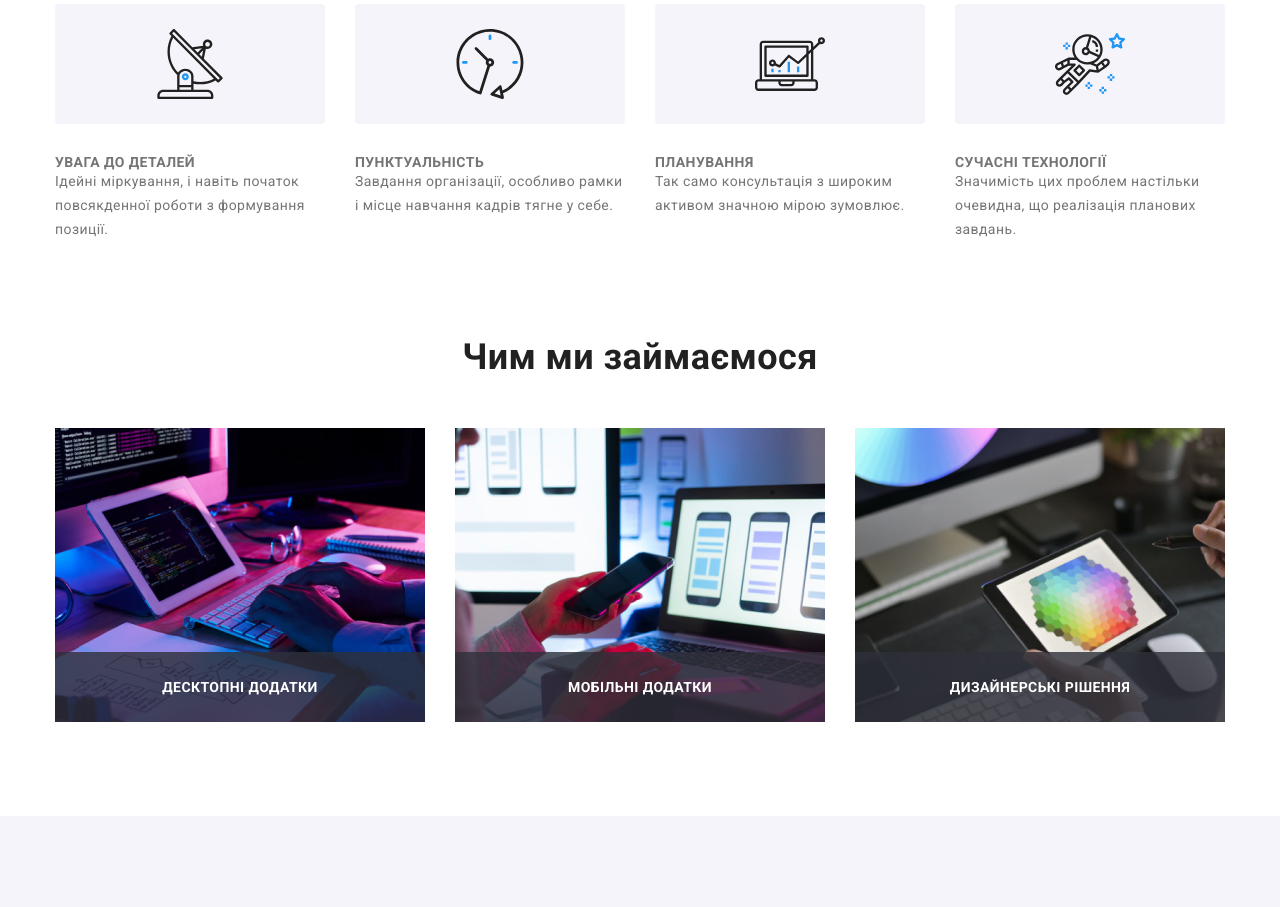
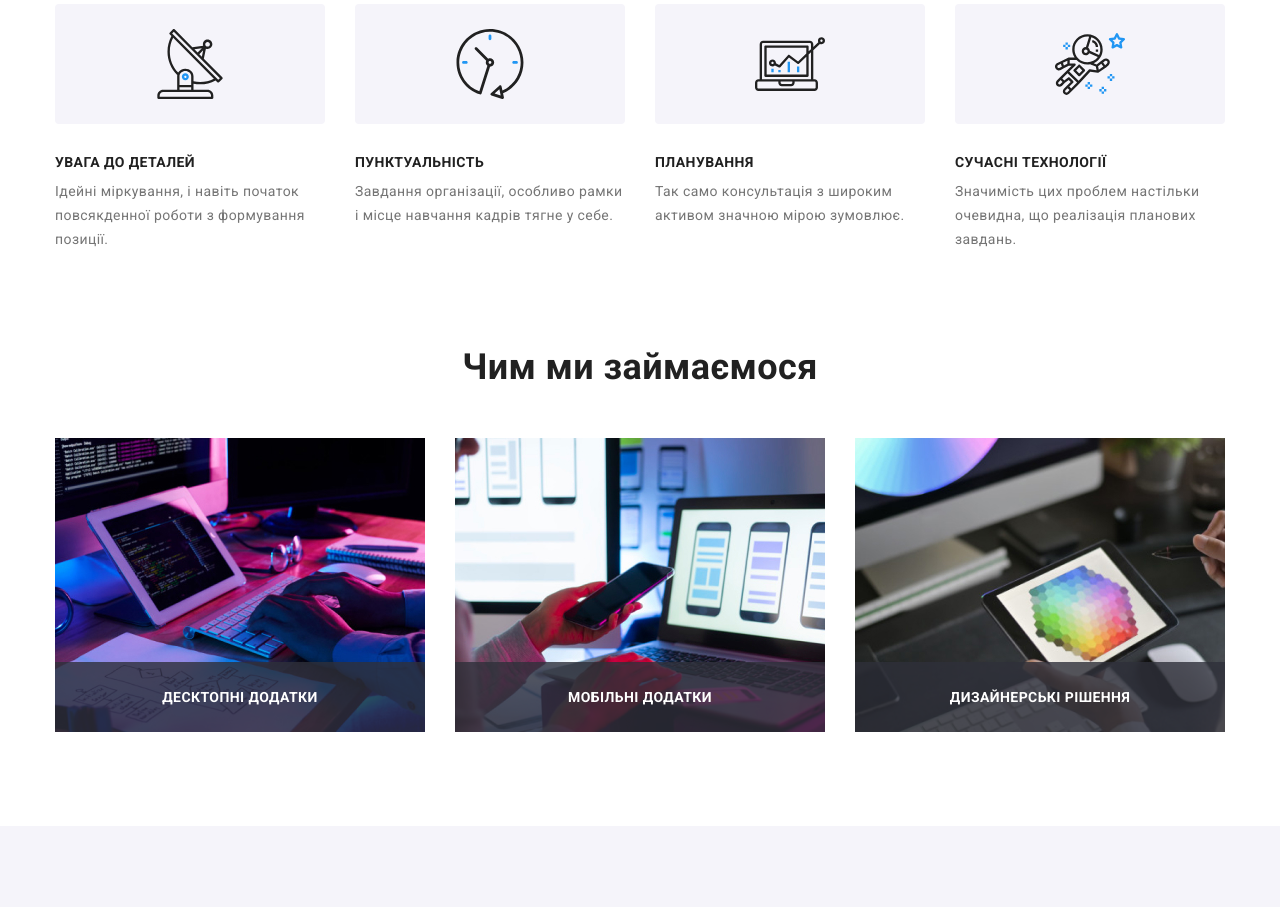
Before and after one commit to strad251/goit-markup-hw-07, a plain HTML site: page index.html in a window 1280 px wide. Shown: the part 771-1678 px from the top of the page. Drawn offline with Linux system fonts and the light colour scheme.

Commit message:
fixed section specialty

```diff
--- a/sass/layouts/_section-specialty.scss
+++ b/sass/layouts/_section-specialty.scss
@@ -28,10 +28,11 @@
   height: 70px;
 }
 
-
 .specialty__title {
   font-weight: 700;
   line-height: 1.17;
+  color: var(--dark-text-color);
+  margin-bottom: 10px;
 }
 
 
```
Also changed, not shown: css/main.css, css/main.min.css, 2 other files.
